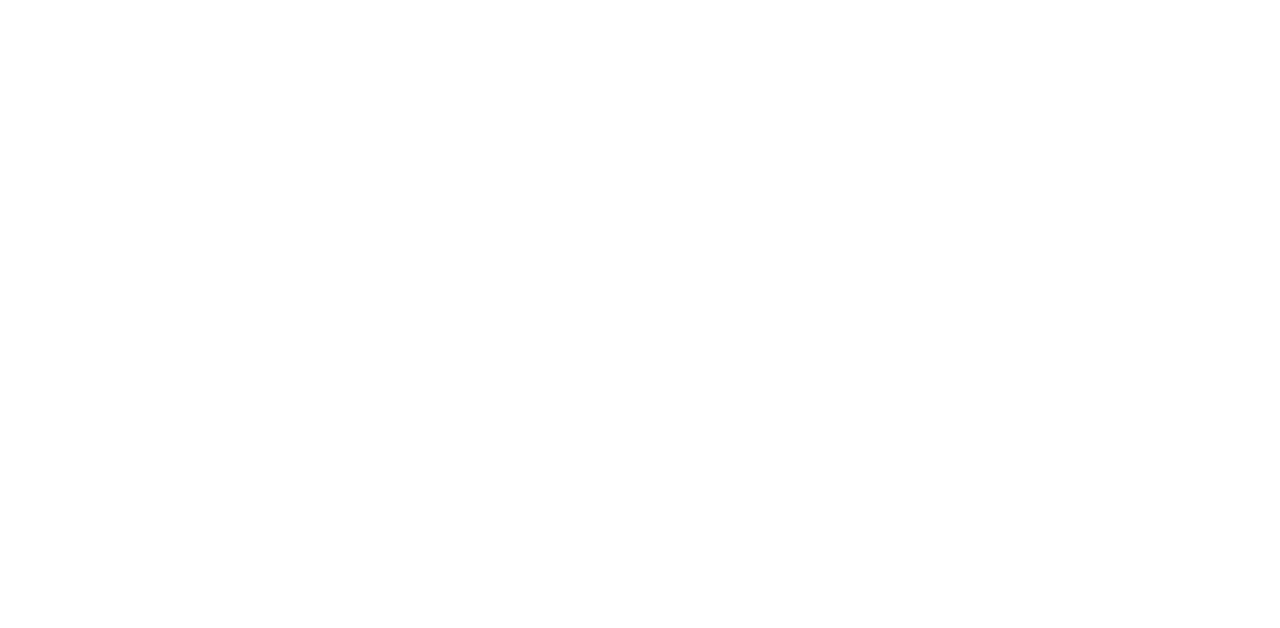
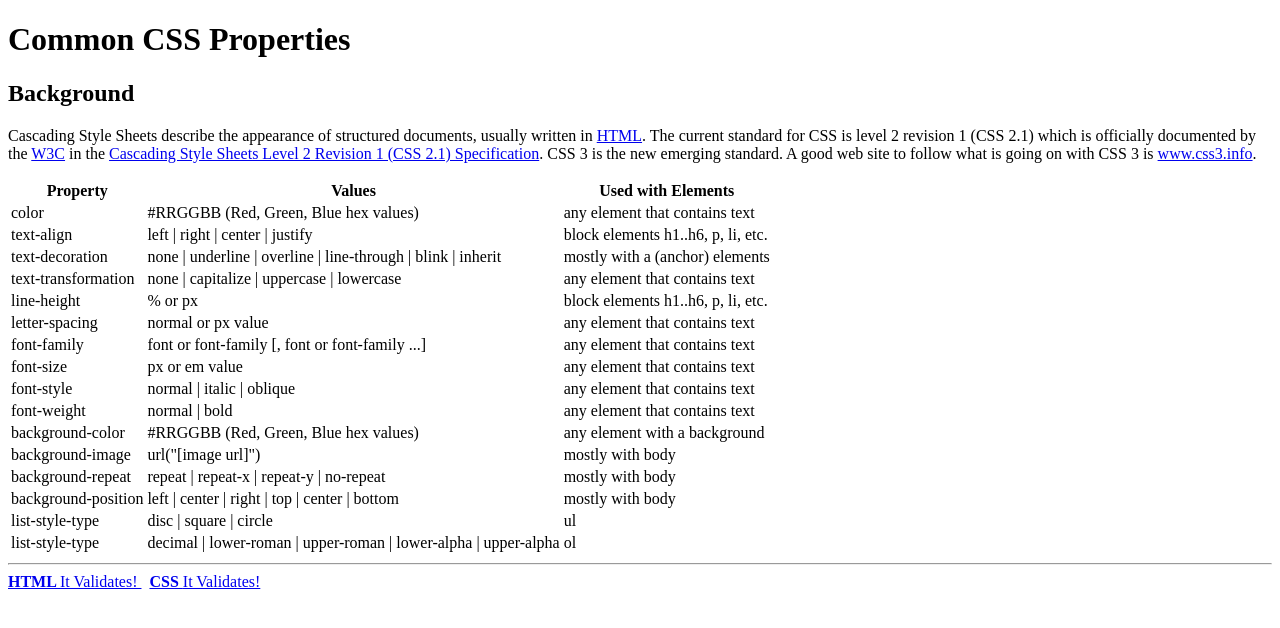
Before and after one commit to Ahmad-Ali123/website, a plain HTML site: page GDW/css_properties.html in a window 1280 px wide. Drawn offline with Linux system fonts and the light colour scheme.

Commit message:
adding the css doc

```diff
--- a/GDW/css_properties.html
+++ b/GDW/css_properties.html
@@ -6,16 +6,127 @@
 <style>
 /* This is a CSS comment. Your style goes below here. */
 
-body {
-  margin: 60px;
-}
-h1 {
-  color: #007;
-  background-color: #FFF;
-  text-align: center;
-  font-style: italic;
-}
-<p> ahhhhhhhh</p>
+<!DOCTYPE html>
+<html lang="en">
+<head>
+<title>Common CSS Properties</title>
+<meta charset="utf-8">
+<style>
+</style>
+</head>
+<body>
+<h1>Common CSS Properties</h1>
+
+<h2>Background</h2>
+<p>
+Cascading Style Sheets describe the appearance of structured documents, usually
+written in <a href="http://en.wikipedia.org/wiki/HTML">HTML</a>.  The current
+standard for CSS is level 2 revision 1 (CSS 2.1) which is officially documented
+by the <a href="http://www.w3.org">W3C</a> in the
+<a href="http://www.w3.org/TR/CSS2">Cascading Style Sheets Level 2 Revision 1
+(CSS 2.1) Specification</a>.  CSS 3 is the new emerging standard.  A good
+web site to follow what is going on with CSS 3 is
+<a href="http://www.css3.info">www.css3.info</a>.</p>
+
+<table>
+<tr>
+  <th>Property</th>
+  <th>Values</th>
+  <th>Used with Elements</th>
+</tr>
+<tr>
+  <td>color</td>
+  <td>#RRGGBB (Red, Green, Blue hex values)</td>
+  <td>any element that contains text</td>
+</tr>
+<tr>
+  <td>text-align</td>
+  <td>left | right | center | justify</td>
+  <td>block elements h1..h6, p, li, etc.</td>
+</tr>
+<tr>
+  <td>text-decoration</td>
+  <td>none | underline | overline | line-through | blink | inherit</td>
+  <td>mostly with a (anchor) elements</td>
+</tr>
+<tr>
+  <td>text-transformation</td>
+  <td>none | capitalize | uppercase | lowercase</td>
+  <td>any element that contains text</td>
+</tr>
+<tr>
+  <td>line-height</td>
+  <td>% or px</td>
+  <td>block elements h1..h6, p, li, etc.</td>
+</tr>
+<tr>
+  <td>letter-spacing</td>
+  <td>normal or px value</td>
+  <td>any element that contains text</td>
+</tr>
+<tr>
+  <td>font-family</td>
+  <td>font or font-family [, font or font-family ...]</td>
+  <td>any element that contains text</td>
+</tr>
+<tr>
+  <td>font-size</td>
+  <td>px or em value</td>
+  <td>any element that contains text</td>
+</tr>
+<tr>
+  <td>font-style</td>
+  <td>normal | italic | oblique</td>
+  <td>any element that contains text</td>
+</tr>
+<tr>
+  <td>font-weight</td>
+  <td>normal | bold</td>
+  <td>any element that contains text</td>
+</tr>
+<tr>
+  <td>background-color</td>
+  <td>#RRGGBB (Red, Green, Blue hex values)</td>
+  <td>any element with a background</td>
+</tr>
+<tr>
+  <td>background-image</td>
+  <td>url("[image url]")</td>
+  <td>mostly with body</td>
+</tr>
+<tr>
+  <td>background-repeat</td>
+  <td>repeat | repeat-x | repeat-y | no-repeat</td>
+  <td>mostly with body</td>
+</tr>
+<tr>
+  <td>background-position</td>
+  <td>left | center | right | top | center | bottom</td>
+  <td>mostly with body</td>
+</tr>
+<tr>
+  <td>list-style-type</td>
+  <td>disc | square | circle</td>
+  <td>ul</td>
+</tr>
+<tr>
+  <td>list-style-type</td>
+  <td>decimal | lower-roman | upper-roman | lower-alpha | upper-alpha</td>
+  <td>ol</td>
+</tr>
+</table>
+
+<footer>
+<hr>
+<a href="http://validator.w3.org/check/referer">
+<strong> HTML </strong> It Validates! </a> &nbsp;
+<a href="http://jigsaw.w3.org/css-validator/check/referer">
+<strong> CSS </strong> It Validates! </a>
+</footer>
+
+</body>
+</html>
+
 </style>
 </head>
 <body>
```
